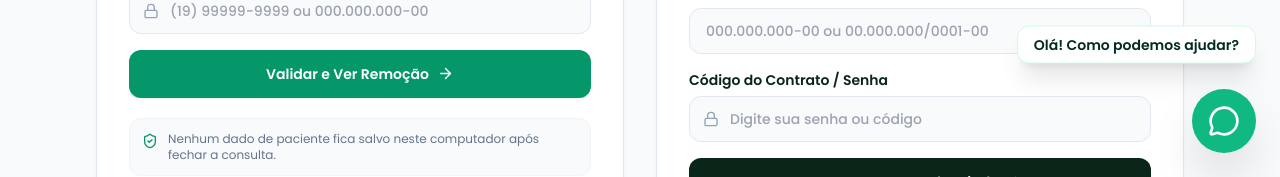
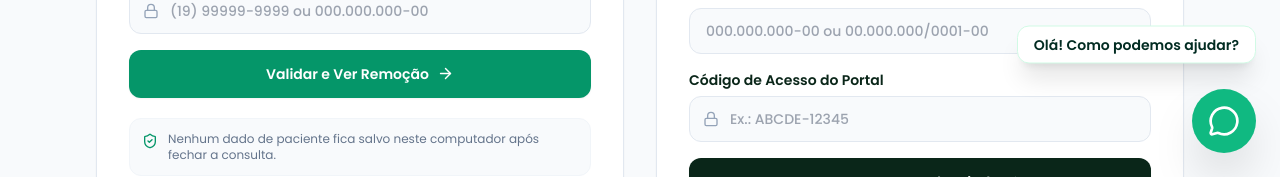
Before and after one commit to systemremocoes/sitegreen, a React (Vite) app: page / in a window 1280 px wide. Both pictures are taken after a click on the button "Área do Cliente". Shown: the part 623-800 px from the top of the page. Built offline with nearby package versions, Linux system fonts and the light colour scheme; no server answers.

Commit message:
fix(portal): campo de login do credenciado passa a ser o codigo de acesso do portal
- ClientPortal e AccreditedArea: "Codigo de Acesso do Portal" (formato ABCDE-12345)
  no lugar de "Codigo do Contrato", alinhado ao novo login do Remocoes Pro

Co-Authored-By: Claude Opus 5.5 <noreply@anthropic.com>

```diff
--- a/pages/AccreditedArea.tsx
+++ b/pages/AccreditedArea.tsx
@@ -136,7 +136,7 @@ const AccreditedArea: React.FC<AccreditedAreaProps> = ({ onNavigate }) => {
   const handleLogin = async (e: React.FormEvent) => {
     e.preventDefault();
     if (!docInput.trim() || !contractInput.trim()) {
-      setLoginError('Informe seu CPF/CNPJ e o código do contrato.');
+      setLoginError('Informe seu CPF/CNPJ e o código de acesso do portal.');
       return;
     }
 
@@ -261,13 +261,13 @@ const AccreditedArea: React.FC<AccreditedAreaProps> = ({ onNavigate }) => {
               </div>
 
               <div className="space-y-1.5">
-                <label className="text-xs font-bold uppercase tracking-wider text-[#0a2619]">Código do Contrato</label>
+                <label className="text-xs font-bold uppercase tracking-wider text-[#0a2619]">Código de Acesso do Portal</label>
                 <input
                   type="password"
                   required
                   value={contractInput}
                   onChange={(e) => setContractInput(e.target.value)}
-                  placeholder="Digite o código do contrato"
+                  placeholder="Ex.: ABCDE-12345 (fornecido pela Green)"
                   className="w-full px-4 py-3 rounded-xl border border-slate-200 focus:border-emerald-500 outline-none bg-slate-50 focus:bg-white text-sm"
                 />
               </div>
--- a/pages/ClientPortal.tsx
+++ b/pages/ClientPortal.tsx
@@ -50,7 +50,7 @@ const ClientPortal: React.FC<ClientPortalProps> = ({ onNavigate, onSelectRemoval
   const handleAccreditedLogin = async (e: React.FormEvent) => {
     e.preventDefault();
     if (!docInput.trim() || !contractInput.trim()) {
-      setLoginError('Informe o CPF/CNPJ e o código do contrato ou senha.');
+      setLoginError('Informe o CPF/CNPJ e o código de acesso do portal.');
       return;
     }
 
@@ -236,14 +236,14 @@ const ClientPortal: React.FC<ClientPortalProps> = ({ onNavigate, onSelectRemoval
 
                 <div className="space-y-1.5">
                   <label className="block text-sm font-semibold text-[#0a2619]">
-                    Código do Contrato / Senha
+                    Código de Acesso do Portal
                   </label>
                   <div className="relative">
                     <input
                       type="password"
                       value={contractInput}
                       onChange={(e) => setContractInput(e.target.value)}
-                      placeholder="Digite sua senha ou código"
+                      placeholder="Ex.: ABCDE-12345"
                       className="w-full pl-10 pr-4 py-3 rounded-xl border border-slate-200 bg-slate-50 focus:bg-white focus:border-emerald-500 focus:ring-2 focus:ring-emerald-500/15 outline-none text-sm font-medium text-[#0a2619] transition-all"
                     />
                     <Lock size={16} className="absolute left-3.5 top-1/2 -translate-y-1/2 text-slate-400" />
```
